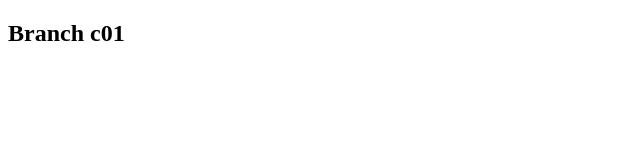
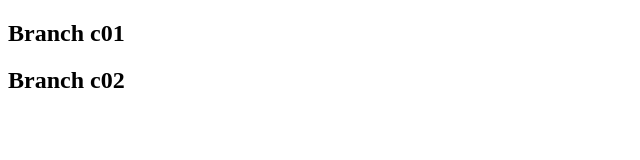
Before and after one commit to edmarsoares/git-test, a plain HTML site: page index.html in a window 1280 px wide. Shown: the whole page, without its empty margins (0-640 px from the left). Drawn offline with Linux system fonts and the light colour scheme.

Commit message:
commit 1 na c01

```diff
--- a/index.html
+++ b/index.html
@@ -8,5 +8,7 @@
 </head>
 <body>
     <h2>Branch c01</h2>
+    <h2>Branch c02</h2>
+
 </body>
 </html>
```
